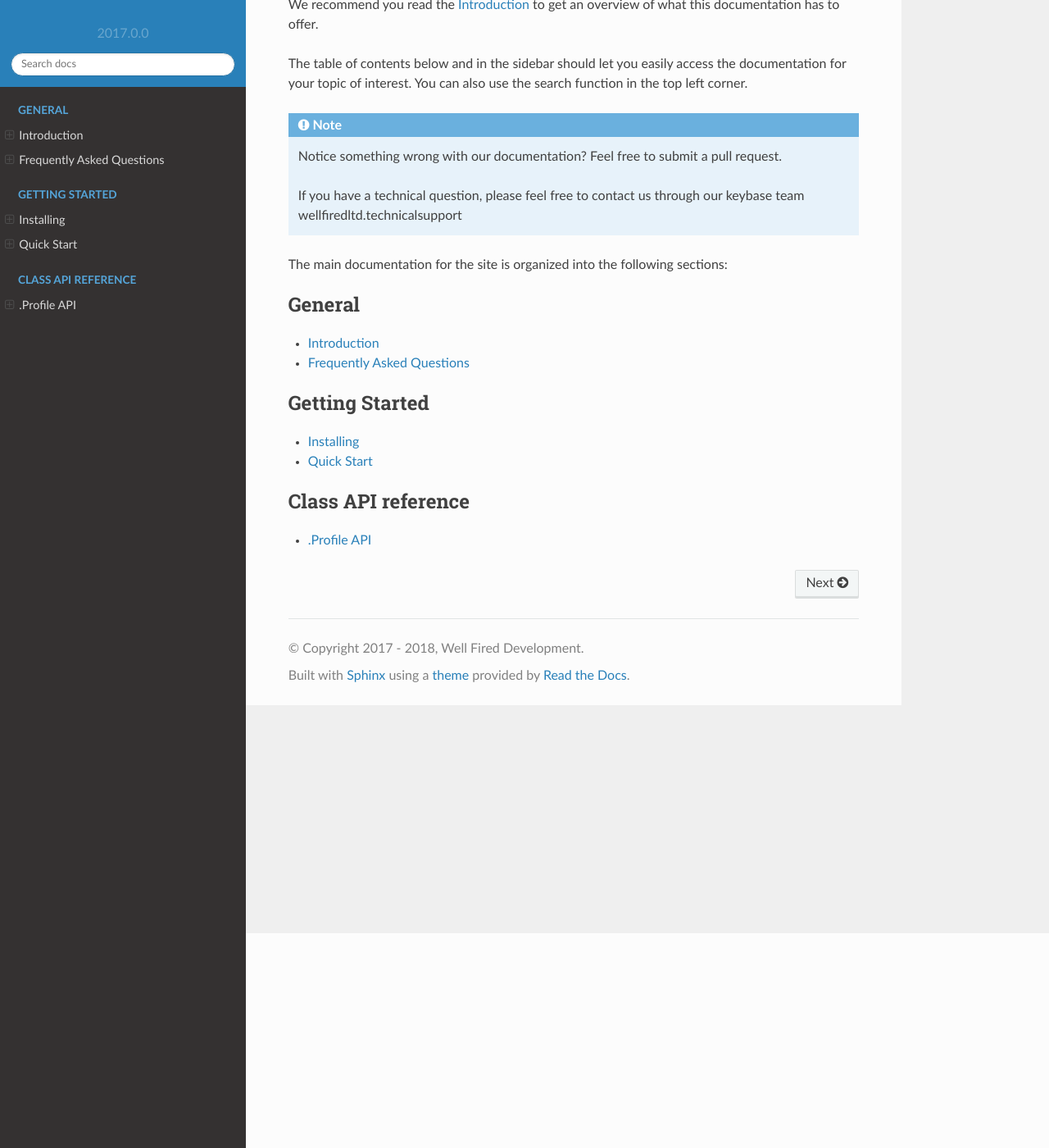
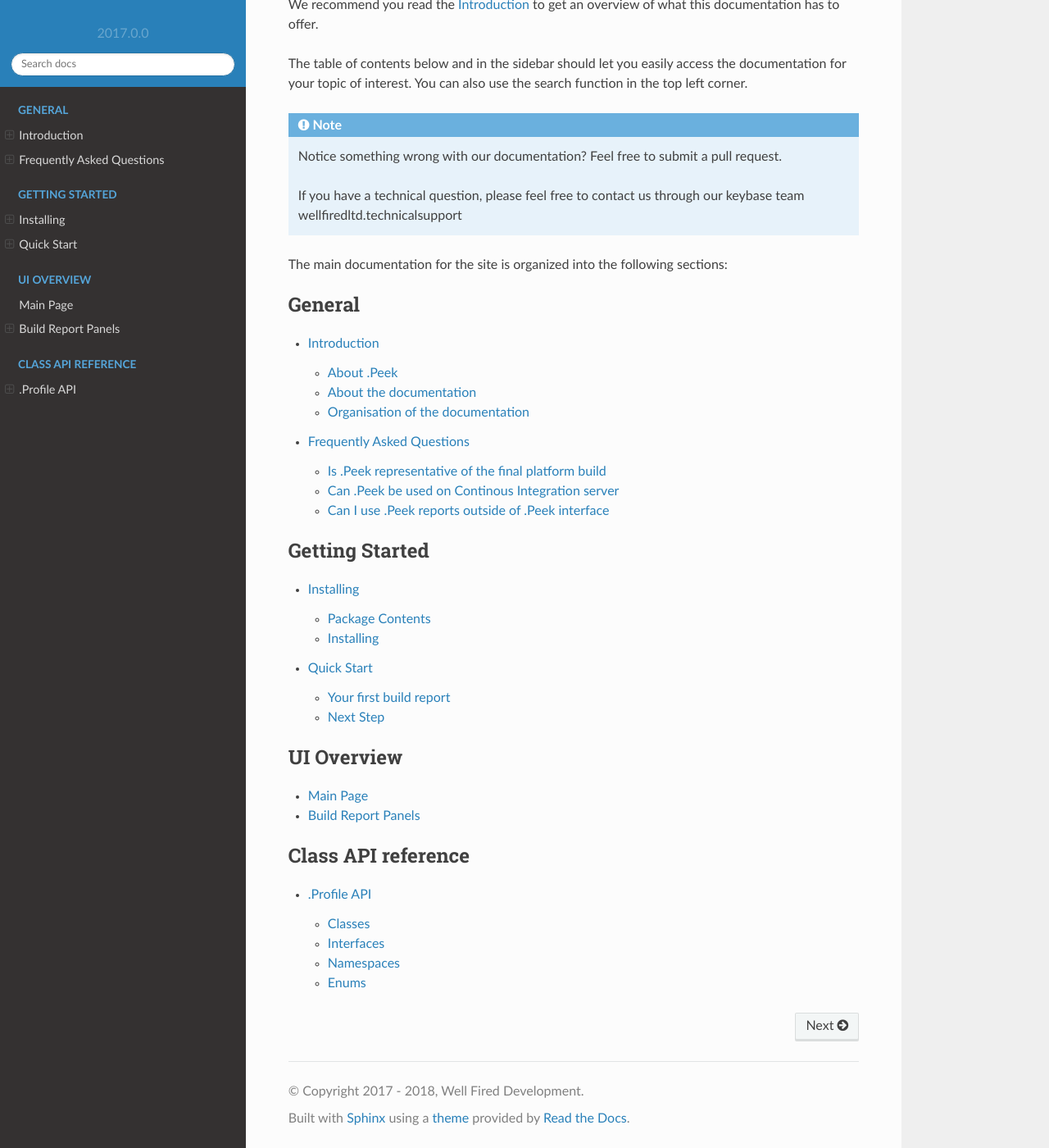
Before and after one commit to WellFiredDevelopment/dotPeekDocumentation, a Sphinx documentation site: the page built from sphinx/source/index.rst, in a window 1280 px wide and 1400 px high, scrolled down 262 px. Shown: the whole window at 82% size. Built offline with Sphinx 7.4.7 and the Read the Docs theme 2.0.0, drawn with Linux system fonts in a browser that asks for light colours.

Commit message:
Finish UI Overview Main Page and Report Panels to do : settings

```diff
--- a/sphinx/source/general/introduction.rst
+++ b/sphinx/source/general/introduction.rst
@@ -46,4 +46,4 @@
 - The :ref:`sec-general` section contains this introduction as well as the :ref:`doc_general_faq`.
 - The :ref:`sec-getting-started` section gives you a quick entry point to start using the tool.
 - Finally, the :ref:`sec-class-ref` is the documentation of the .Peek API. It is generated automatically from files in the
-main repository, and the generated files of the documentation are therefore not meant to be modified.
+  main repository, and the generated files of the documentation are therefore not meant to be modified.
--- a/sphinx/source/getting-started/quickstart.rst
+++ b/sphinx/source/getting-started/quickstart.rst
@@ -25,4 +25,4 @@
 Next Step
 ---------
 
-In the coming pages, you’ll learn more about .Peek’s User Interface, and how are stored and managed your build reports.
+In the coming pages, you’ll learn more about .Peek’s User Interface, and how your build reports are stored and managed.
--- a/sphinx/source/index.rst
+++ b/sphinx/source/index.rst
@@ -36,7 +36,15 @@
     getting-started/quickstart
 
 .. toctree::
-   :maxdepth: 1
+    :maxdepth: 2
+    :caption: UI Overview
+    :name: sec-ui-overview
+
+    ui-overview/main-page
+    ui-overview/build-report-panels
+
+.. toctree::
+   :maxdepth: 2
    :caption: Class API reference
    :name: sec-class-ref
 
--- /dev/null
+++ b/sphinx/source/ui-overview/build-report-panels.rst
@@ -0,0 +1,22 @@
+Build Report Panels
+===================
+
+After you select a build report on the left side of the UI, it will be loaded and displayed through 4 panels :
+
+1. :ref:`Overview <doc_ui-overview_build-report-overview>`
+2. :ref:`Build Settings <doc_ui-overview_build-report-settings>`
+3. :ref:`Unused Assets <doc_ui-overview_build-report-assets>`
+4. :ref:`Used Assets <doc_ui-overview_build-report-assets>`
+
+.. toctree::
+    :hidden:
+    :maxdepth: 3
+    :name: toc-build-report-panels
+
+    build-report-panels/build-report-overview
+    build-report-panels/build-report-settings
+    build-report-panels/build-report-assets
+
+.. history
+.. authors
+.. license
--- /dev/null
+++ b/sphinx/source/ui-overview/build-report-panels/build-report-assets.rst
@@ -0,0 +1,20 @@
+.. _doc_ui-overview_build-report-assets:
+
+Used and Unused Assets
+======================
+
+These two panels give you a detailed list of the assets included or not in your build.
+
+.. image:: images/build-report-assets/assets.png
+
+The **Total Size** on top of the list is the sum of all the assets *Imported Size*.
+
+Imported Size
+   This is the size of the asset after it was imported in the player. For example, if the asset is a .psd file and is imported under
+   the format ETC 4 bits in the player, then Imported Size will display the size of the later.
+
+Raw Size
+   This is the original size of the asset imported in Unity. This is the size that directly impacts your VCS repository size.
+
+Percentage
+   This is the percentage that represents the *Imported Size* over the total size of the build you can read on the *Overview* panel.
--- /dev/null
+++ b/sphinx/source/ui-overview/build-report-panels/build-report-overview.rst
@@ -0,0 +1,40 @@
+.. _doc_ui-overview_build-report-overview:
+
+Overview
+========
+
+The overview page gives you some general information about your build.
+
+.. image:: images/build-report-overview/overview.png
+
+Unity Version
+   The Unity version used.
+
+Build Duration
+   The duration Unity took to make the build.
+
+   .. tip::   Note that .Peek records the time based on callbacks triggered by Unity Editor before and after it produced a build.
+              Since several scripts in your project may make use of these callbacks, Unity provides a way to order them. .Peek by default
+              will try to receive the prebuild callback as early as possible, and the postbuild callback as late as possible. You can
+              programmatically change these settings, see ....
+
+Commit Id
+   If your Unity project is linked to a VCS repository, then the commit id at build time will be saved and display here. Note that .Peek supports
+   only GIT at the moment.
+
+Platform
+   The platform the build was done for. For the moment .Peek support generating build reports only for MacOS, Linux, Windows, Android and iOS.
+
+Build Size
+   The size of the build before it is packaged to be run on the final platform.
+
+   .. warning::   The size reported here and the final size of your build once it is fully packaged for the final platform can differ a lot.
+                  For example, the size of the final IPA produced for IOS is far different from the sum of the assets copied to the
+                  XCode project before it is compiled.
+
+Size of Resources
+   This is the size of the assets added to Resources folders. It is recommended to keep this size low as it directly impacts the startup time
+   of your game. You can get more information about this in this `Unity article <https://unity3d.com/fr/learn/tutorials/topics/best-practices/resources-folder>`_.
+
+Assets Breakdown
+   This indicates you the size a category of assets occupies in the build.
--- /dev/null
+++ b/sphinx/source/ui-overview/build-report-panels/build-report-settings.rst
@@ -0,0 +1,9 @@
+.. _doc_ui-overview_build-report-settings:
+
+Build Settings
+==============
+
+The build settings panel shows you which settings were used for the platform you were building for. The settings displayed are relevant to the
+platform. So if a setting is specific to Android, like the target API Level, then it won't be displayed if the platform targetted was Standalone.
+
+.. image:: images/build-report-settings/settings.png
--- /dev/null
+++ b/sphinx/source/ui-overview/main-page.rst
@@ -0,0 +1,12 @@
+Main Page
+=========
+
+This is the first page displayed when you access .Peek through Unity Editor **Window** > **DotPeek**.
+
+It is divided in three parts :
+
+1. The top navigation bar that gives you access to the settings.
+2. The left panel listing the different build reports based on the time it was generated.
+3. The central view that displays the build report you selected on the left, or the settings page.
+
+.. image:: images/main-page/main-page.png
```
Also changed, not shown: other parts of sphinx/source/index.rst (+2 -2 lines), sphinx/source/ui-overview/build-report-panels/images/build-report-assets/assets.png (added), sphinx/source/ui-overview/build-report-panels/images/build-report-overview/overview.png (added), sphinx/source/ui-overview/build-report-panels/images/build-report-settings/settings.png (added), sphinx/source/ui-overview/images/main-page/main-page.png (added), 1 other file.
